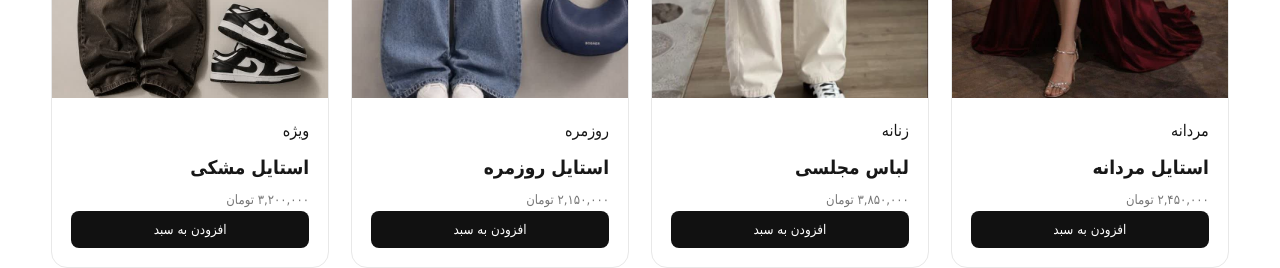
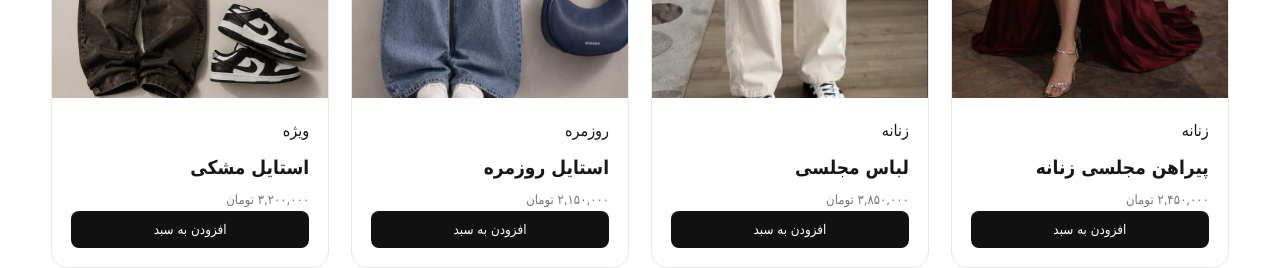
Before and after one commit to amirsepahan13900321-ship-it/nova-store, a plain HTML site: page products.html in a window 1280 px wide. Shown: the part 880-1148 px from the top of the page. Drawn offline with Linux system fonts and the light colour scheme.

Commit message:
Update products.html

```diff
--- a/products.html
+++ b/products.html
@@ -128,7 +128,7 @@
                    class="product-image">
 
                     <img src="images/product1.jpg"
-                         alt="استایل مردانه">
+                         alt="اپیراهن مجلسی زنانه">
 
                 </a>
 
@@ -136,11 +136,11 @@
                 <div class="product-info">
 
                     <span class="product-category">
-                        مردانه
+                       زنانه
                     </span>
 
                     <h3>
-                        استایل مردانه
+                      پیراهن مجلسی زنانه
                     </h3>
 
                     <p class="product-price">
@@ -151,7 +151,7 @@
                     <button
                         class="add-cart"
                         data-id="1"
-                        data-name="استایل مردانه"
+                        data-name="اپیراهن مجلسی زنانه"
                         data-price="2450000"
                         data-image="images/product1.jpg">
 
```
